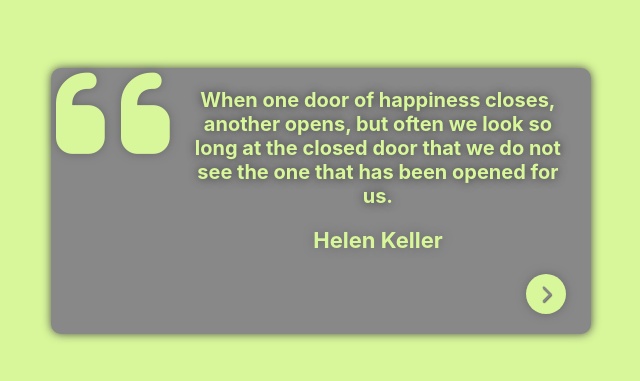
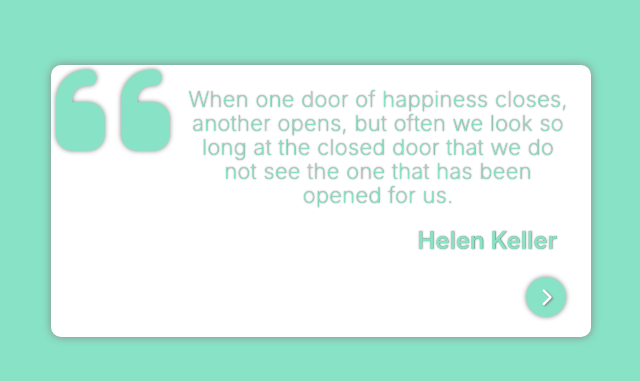
Before and after one commit to CandeCabrera/random-quotes-react, a React (Vite) app: page / in a window 1280 px wide. Shown: the part 199-580 px from the top of the page, without its empty margins (319-959 px from the left). Built offline with nearby package versions, Linux system fonts and the light colour scheme.

Commit message:
text shadow edited

```diff
--- a/src/App.css
+++ b/src/App.css
@@ -16,9 +16,9 @@
 .box{
   width: 500px;
   padding: 20px;
-  background-color: #888;
+  background-color: white;
   border-radius: 10px;
-  box-shadow: 0.1px 0.1px 10px #4e4e4e;
+  box-shadow: 0.1px 0.1px 10px #888;
 }
 
 .quoteBox{
@@ -34,13 +34,11 @@ display: flex;
   position: relative;
   top: -40px;
   left: -15px;
-  /* background: white; */
   font-size: 130px;
-  text-shadow: 0.1px 0.1px 10px #696969;
+  text-shadow: 0.1px 0.1px 5px #888;
 }
 
 .quote{
-  /* background-color: coral; */
   min-height: 90px;
   width: 400px;
   display: flex;
@@ -48,29 +46,27 @@ display: flex;
   align-items: center;
   position: relative;
   top: -20px;
-  font-weight: 700;
-  text-shadow: 0.1px 0.1px 10px #343434;
-  font-size: 20px;
-
+  font-weight: 200;
+  text-shadow: 0.3px 0.3px 1.5px #666;
+  font-size: 22px;
+  letter-spacing: 0.3px;
 }
 
 .author{
-  /* background-color: blueviolet; */
   width: 386px;
   text-align: right;
-  font-size: 22px;
-  text-shadow: 0.1px 0.1px 10px #696969;
-  font-weight: bold;
+  font-size: 24px;
+  text-shadow: 0.3px 0.3px 1.5px #666;
+  font-weight: 600;
   margin-top: -20px;
   display: flex;
-  justify-content: center;
-  align-items: center;
+  justify-content: flex-end;
+  align-items: flex-end;
   position: relative;
-  right: -114px;
+  right: -100px;
 }
 
 .nextContainer{
-  /* background: red; */
   display: flex;
   justify-content: flex-end;
   align-items: center;
@@ -84,11 +80,11 @@ display: flex;
   display: flex;
   justify-content: center;
   align-items: center;
-  color: #888;
+  color: white;
   font-weight: bold;
   font-size: 18px;
-  box-shadow: 0.1px 0.1px 10px #696969;
-  text-shadow: 0.5px 0.5px 1px #696969;
+  box-shadow: 0.1px 0.1px 5px #888;
+  text-shadow: 1.5px 0.5px 2px #888;
 
 }
 
@@ -109,7 +105,6 @@ display: flex;
     top: -20px;
     left: 0px;
     font-size: 110px;
-    text-shadow: 0.1px 0.1px 1px #888;
   }
 
   .quote{
@@ -121,9 +116,9 @@ display: flex;
 
   .author{
     width: 100%;
-    font-size: 18px;
+    font-size: 20px;
     margin-top: -30px;
     text-align: center;
-    right: 0px;
+    right: 15px;
   }
 }
--- a/src/App.jsx
+++ b/src/App.jsx
@@ -12,8 +12,8 @@ function App() {
   const nextQuote = ()=>{
     setIndex(Math.floor(Math.random()* quotes.length))
   }
+  const colors = ['#f3adcc', '#e8e87d', '#77dd77', '#97bdec', '#77e8d0','#fcb7af', '#c5a8f0',  '#c8f383', '#f4f465', '#98e6a7', '#fadc9b', '#fa9b9b', '#88e3c6', '#88bce3', '#9988e3', '#c088e3', '#e79eeb', '#e388a6' ]
 
-  const colors = ['#fdcae1', '#fdfd96', '#77dd77', '#84b6f4', '#d8f8e1','#fcb7af', '#fcb7af', '#ffe4e1', '#bc98f3',  '#d8f79a', '#d8f79a', '#f6d1de', '#a6fab6', '#fadc9b' ]
   const indexColor = Math.floor(Math.random()* colors.length)
 
 
```
